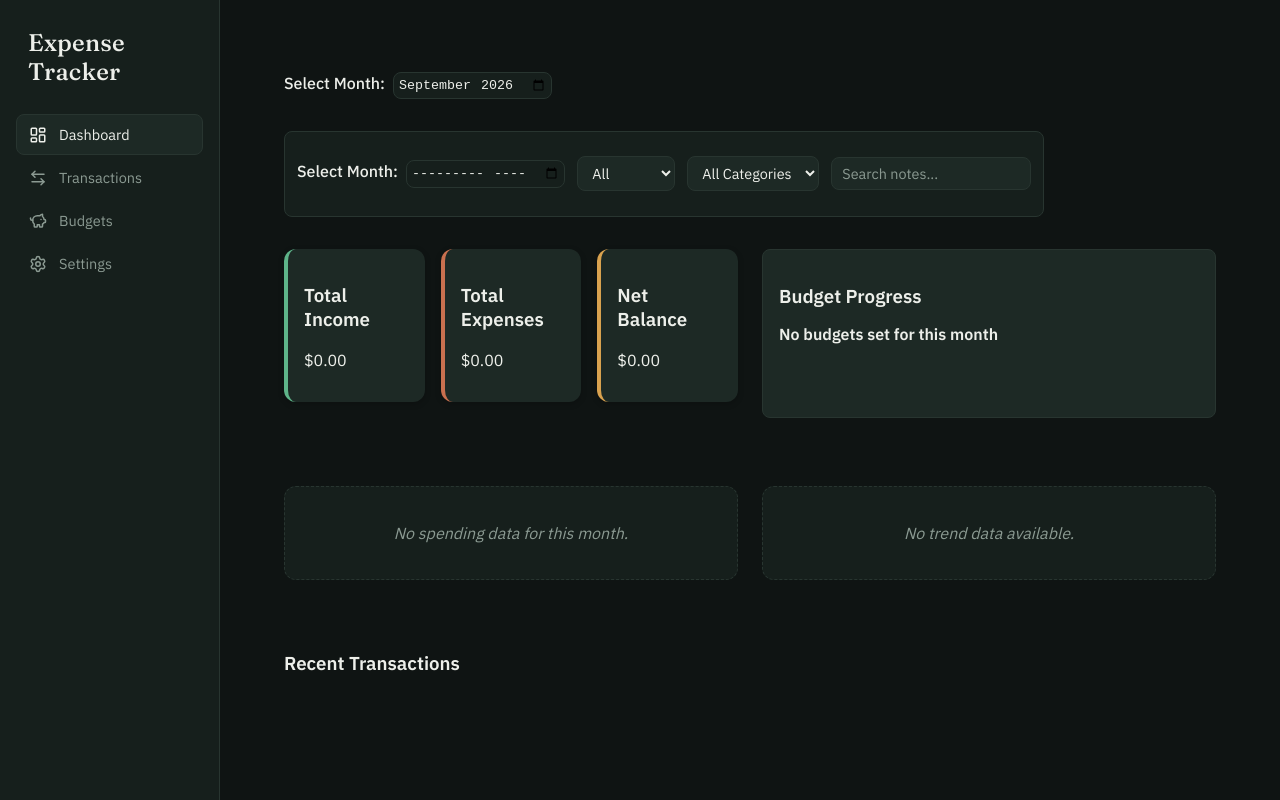
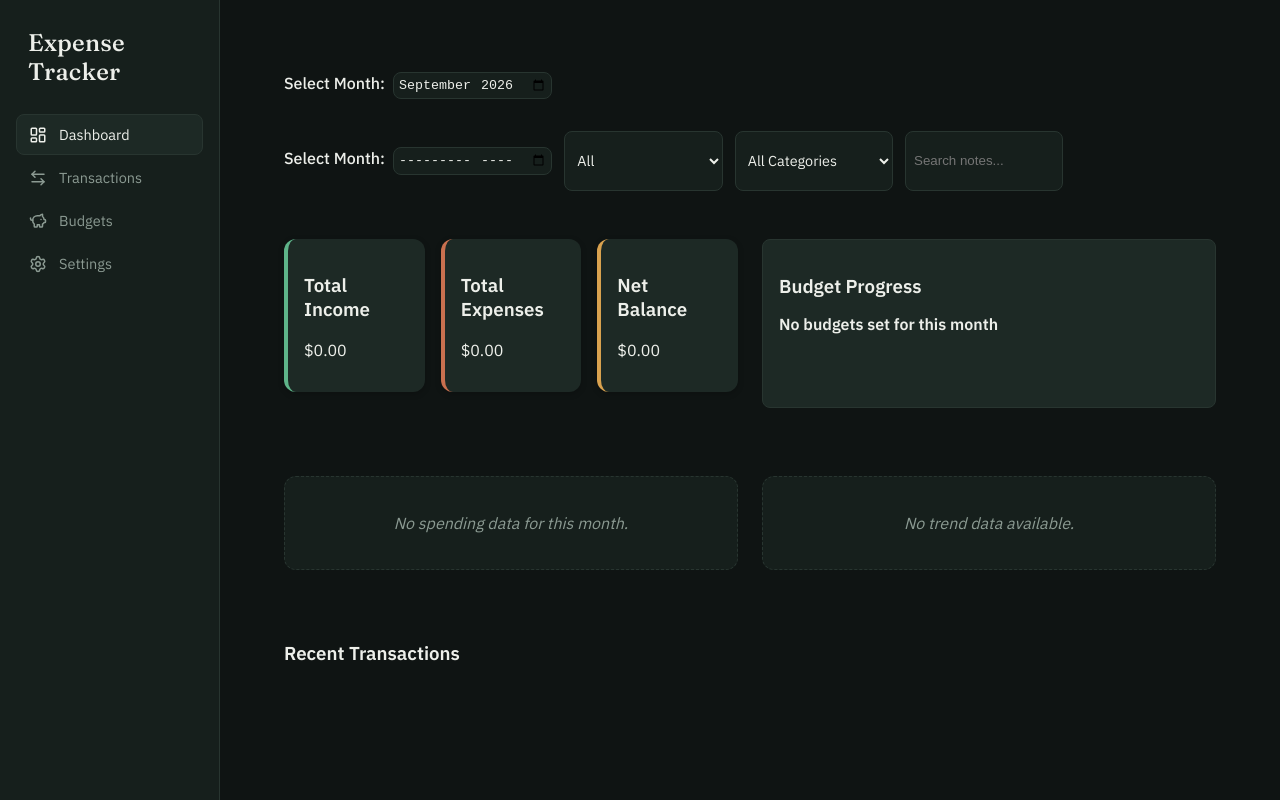
Before and after one commit to karl-Rollins/React_Expense_Tracker, a React (Vite) app: page / in a window 1280 px wide. Built offline with nearby package versions, Linux system fonts and the light colour scheme.

Commit message:
feat: add search bar and filter to transaction list

```diff
--- a/src/components/common/SearchBar.css
+++ b/src/components/common/SearchBar.css
@@ -1,16 +1,10 @@
 .search-bar {
-  background: var(--surface-raised);
+  padding: 0.5rem;
   border: 1px solid var(--border);
   border-radius: var(--radius-md);
+  background: var(--surface);
   color: var(--text);
-  padding: 6px 10px;
-  font-family: var(--font-body);
-  font-size: 0.9rem;
-  width: 200px;
-}
-
-.search-bar::placeholder {
-  color: var(--text-muted);
+  width: 100%;
 }
 
 .search-bar:focus {
--- a/src/components/transactions/TransactionFilters.css
+++ b/src/components/transactions/TransactionFilters.css
@@ -1,9 +1,23 @@
 .transaction-filters {
   display: flex;
-  gap: 12px;
-  align-items: center;
+  flex-wrap: wrap;
+  gap: 0.75rem;
+  margin-bottom: 1rem;
+}
+
+.transaction-filters select,
+.transaction-filters .search-bar {
+  flex: 1;
+  min-width: 140px;
+  padding: 0.5rem;
+  border: 1px solid var(--border);
+  border-radius: var(--radius-md);
   background: var(--surface);
-  padding: 12px;
-  border-radius: var(--radius-md);
-  border: 1px solid var(--border);
+  color: var(--text);
 }
+
+.transaction-filters select:focus,
+.transaction-filters .search-bar:focus {
+  outline: none;
+  border-color: var(--accent);
+}
--- a/src/pages/TransactionPage.jsx
+++ b/src/pages/TransactionPage.jsx
@@ -1,7 +1,8 @@
-import { useState } from "react";
+import { useState, useMemo } from "react";
 import { useTransactionsContext } from "../contexts/TransactionsContext";
 import TransactionForm from "../components/transactions/TransactionForm";
 import TransactionList from "../components/transactions/TransactionList";
+import TransactionFilters from "../components/transactions/TransactionFilters";
 import { categories } from "../data/categories";
 import "./TransactionPage.css";
 
@@ -17,6 +18,12 @@
     note: "",
   });
   const [errors, setErrors] = useState({});
+  const [filters, setFilters] = useState({
+    month: new Date().toISOString().slice(0, 7),
+    type: "all",
+    category: "",
+    search: "",
+  });
 
   const validate = () => {
     const errs = {};
@@ -55,6 +62,21 @@
     setForm({ ...tx });
   };
 
+  // Apply filters
+  const filteredTransactions = useMemo(() => {
+    return transactions.filter((tx) => {
+      if (!tx.date.startsWith(filters.month)) return false;
+      if (filters.type !== "all" && tx.type !== filters.type) return false;
+      if (filters.category && tx.categoryId !== filters.category) return false;
+      if (
+        filters.search &&
+        !tx.note.toLowerCase().includes(filters.search.toLowerCase())
+      )
+        return false;
+      return true;
+    });
+  }, [transactions, filters]);
+
   return (
     <div className="transactions-page">
       <div className="transactions-grid">
@@ -72,8 +94,13 @@
 
         <div className="card">
           <h2>Transactions</h2>
+          <TransactionFilters
+            filters={filters}
+            setFilters={setFilters}
+            categories={categories}
+          />
           <TransactionList
-            transactions={transactions}
+            transactions={filteredTransactions}
             onEdit={handleEdit}
             onDelete={deleteTransaction}
             getCategoryName={(id) =>
```
